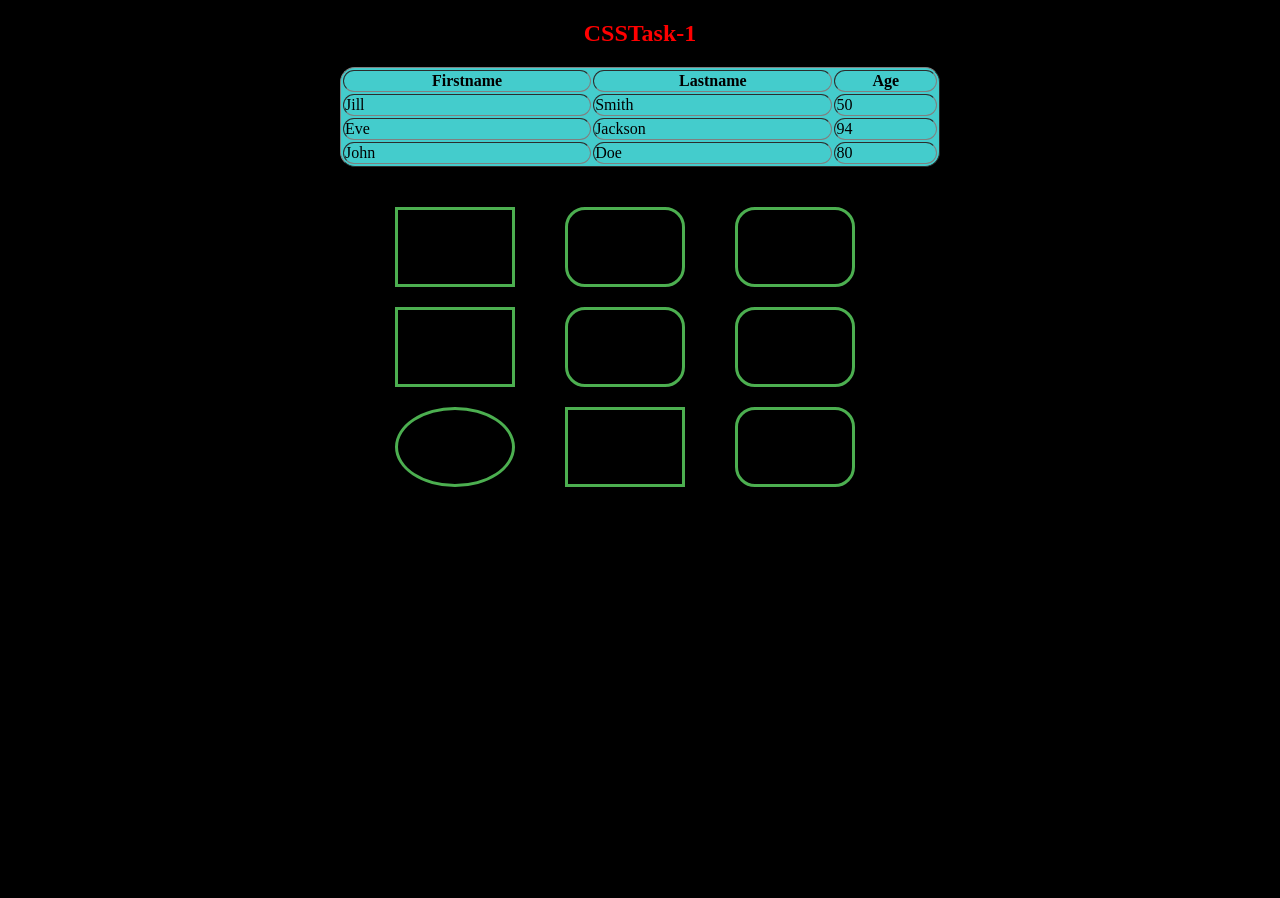
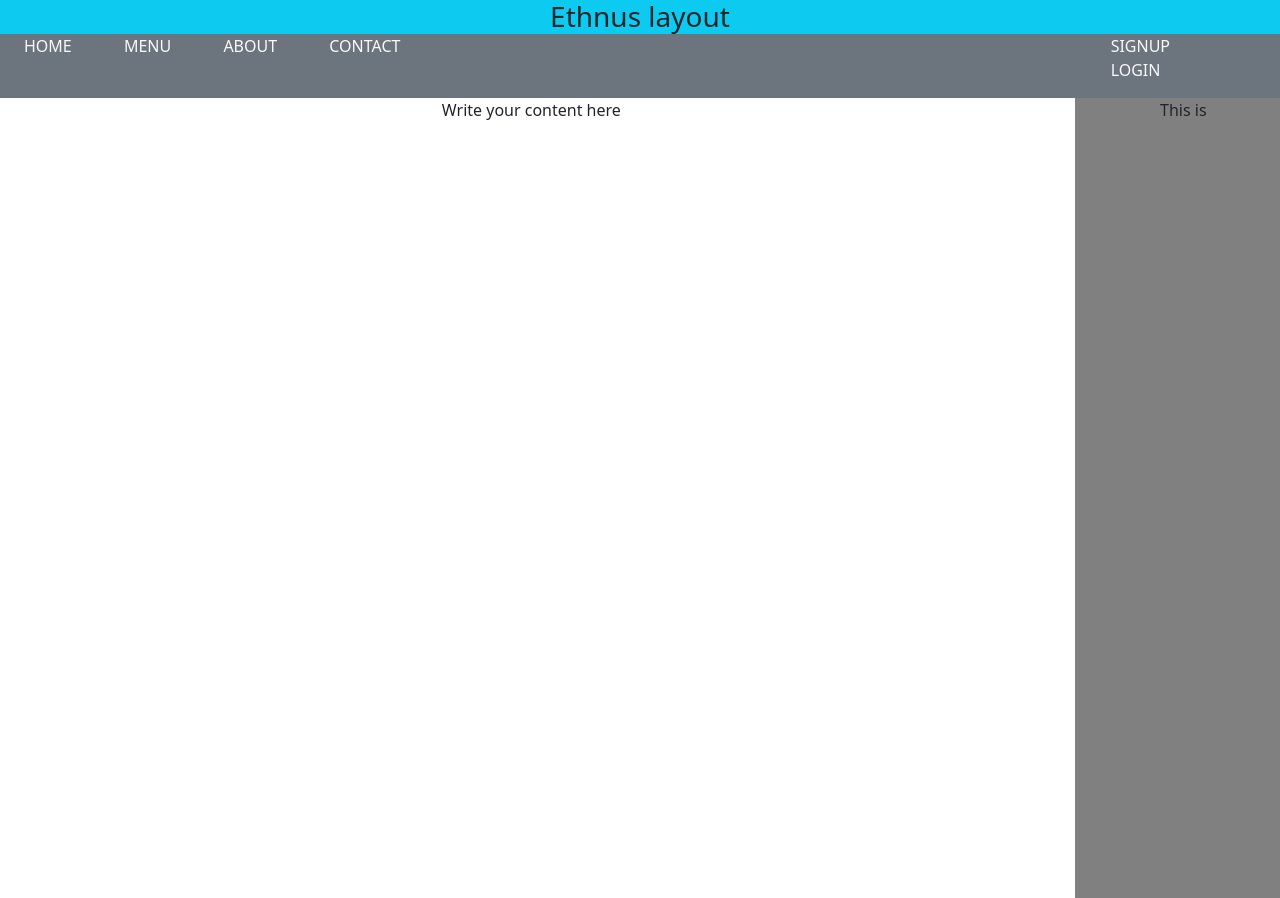
Before and after one commit to Narasimhatakkasila/merntask, a plain HTML site: page tasks/Bootstrap/bstask-1.html in a window 1280 px wide. Before the commit the page ends 800 px from the top, so only its background shows below. Drawn offline with nearby package versions, Linux system fonts and the light colour scheme.

Commit message:
mern task

```diff
--- a/tasks/Bootstrap/bstask-1.html
+++ b/tasks/Bootstrap/bstask-1.html
@@ -3,101 +3,40 @@
 <head>
     <meta charset="UTF-8">
     <meta name="viewport" content="width=device-width, initial-scale=1.0">
-    <title>CSSTask-1</title>
+    <title>Bootstrap Task1</title>
+    <link href="https://cdn.jsdelivr.net/npm/bootstrap@5.0.2/dist/css/bootstrap.min.css" rel="stylesheet"
+        integrity="sha384-EVSTQN3/azprG1Anm3QDgpJLIm9Nao0Yz1ztcQTwFspd3yD65VohhpuuCOmLASjC" crossorigin="anonymous">
     <style>
-        body {
-            display: flex;
-            flex-direction: column;
-            align-items: center;
-            margin: 0;
-            background-color: hsl(0, 0%, 0%);
+        li{
+            display : inline ;
+            text-transform: uppercase;
         }
-
-        h2 {
-            text-align: center;
-            margin: 20px 0;
-            color: red;
+        p{
+            display: inline;
         }
-
-        table{
-                background-color: rgb(68, 204, 204);
-                margin-left: 500px;
-                margin-right:500px;
-            }
-
-
-        .grid {
-            display: grid;
-            grid-template-columns: repeat(3, 150px);
-            grid-gap: 20px;
-            margin-top:40px;
-        }
-
-        .shape {
-            box-sizing: border-box;
-            border: 3px solid #4CAF50;
-            background-color: transparent;
-        }
-
-        .square {
-            width: 100px;
-            height: 100px;
-        }
-
-        .rectangle {
-            width: 120px;
-            height: 80px;
-        }
-
-        .rounded-rectangle {
-            width: 120px;
-            height: 80px;
-            border-radius: 20px;
-        }
-
-        .oval {
-            width: 120px;
-            height: 80px;
-            border-radius: 60px / 40px;
+        #rightbox{
+            background-color: gray;
+            height:50rem;
         }
     </style>
 </head>
 <body>
-    <h2 style="text-align: center;">CSSTask-1</h2>
-        <table  style="border-radius: 15px;"border="1" width="600" >
-            <tr >
-                <th style="border-radius: 15px;">Firstname</th>
-                <th style="border-radius: 15px;">Lastname</th>
-                <th style="border-radius: 15px;">Age</th>
-            </tr>
-            <tr>
-                <td style="border-radius: 15px;">Jill</td>
-                <td style="border-radius: 15px;">Smith</td>
-                <td style="border-radius: 15px;">50</td>
-            </tr>
-            <tr>
-                <td style="border-radius: 15px;">Eve</td>
-                <td style="border-radius: 15px;">Jackson</td>
-                <td style="border-radius: 15px;">94</td>
-            </tr>
-            <tr>
-                <td style="border-radius: 15px;">John</td>
-                <td style="border-radius: 15px;">Doe</td>
-                <td style="border-radius: 15px;">80</td>
-            </tr>
-        </table>
-
-
-    <div class="grid">
-        <div class="shape rectangle"></div>
-        <div class="shape rounded-rectangle"></div>
-        <div class="shape rounded-rectangle"></div>
-        <div class="shape rectangle"></div>
-        <div class="shape rounded-rectangle"></div>
-        <div class="shape rounded-rectangle"></div>
-        <div class="shape oval"></div>
-        <div class="shape rectangle"></div>
-        <div class="shape rounded-rectangle"></div>
+    <h3 class="text-center bg-info my-0">Ethnus layout</h3>
+    <div class="row bg-secondary my-0">
+        <ul class="list col-10">
+            <li class="text-light px-4">Home</li>
+            <li class="text-light px-4">Menu</li>
+            <li class="text-light px-4">About</li>
+            <li class="text-light px-4">Contact</li>
+        </ul>
+        <ul class=" rightlist col-2">
+            <li class="text-light px-4">Signup</li>
+            <li class="text-light px-4">Login</li>
+        </ul>
+    </div>
+    <div class="row">
+        <div class="col-10 text-center">Write your content here</div>
+        <div class="col-2 text-center" id="rightbox">This is</div>
     </div>
 </body>
 </html>
```
Also changed, not shown: tasks/css/csstask-1.html (+1 -1 lines).
